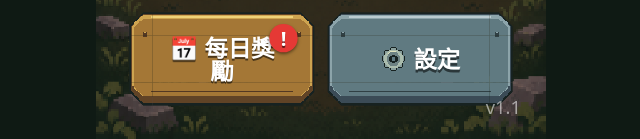
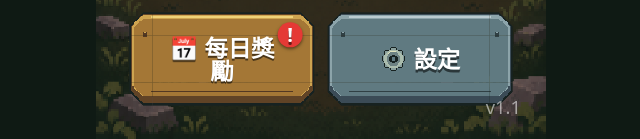
Before and after one commit to jimmy770221-hue/zombie-block-defense, a plain HTML site: page index.html in a window 1280 px wide. Shown: the part 661-800 px from the top of the page, 319-959 px from the left. Drawn offline with Linux system fonts and the light colour scheme.

Commit message:
每日獎勵紅點移到按鈕外角，不蓋字
Co-Authored-By: Claude Sonnet 5.5 <noreply@anthropic.com>
Claude-Session: https://claude.ai/code/session_01TfDhaccpYtuoBiAoDvf7ab

```diff
--- a/template/ui.css
+++ b/template/ui.css
@@ -181,7 +181,7 @@ body {
 #dl-list { width: 100%; display: flex; flex-direction: column; gap: 10px; }
 .art #scr-daily { background: #0d1613 url(../assets/shop_bg.png?v=20261125b) center / cover no-repeat; image-rendering: pixelated; }
 #btn-daily { position: relative; }
-#btn-daily .dot { position: absolute; top: -14px; right: -8px; width: 34px; height: 34px; line-height: 34px; border-radius: 50%; background: #e53935; color: #fff; font-size: 24px; font-weight: bold; box-shadow: 0 2px 4px rgba(0,0,0,.5); }
+#btn-daily .dot { position: absolute; top: -16px; right: -14px; width: 30px; height: 30px; line-height: 30px; border-radius: 50%; background: #e53935; color: #fff; font-size: 24px; font-weight: bold; box-shadow: 0 2px 4px rgba(0,0,0,.5); }
 #btn-daily .dot.hidden { display: none; }
 #scr-shop { overflow: hidden; }
 #sh-list { flex: 1 1 auto; min-height: 0; overflow-y: auto; }
```
